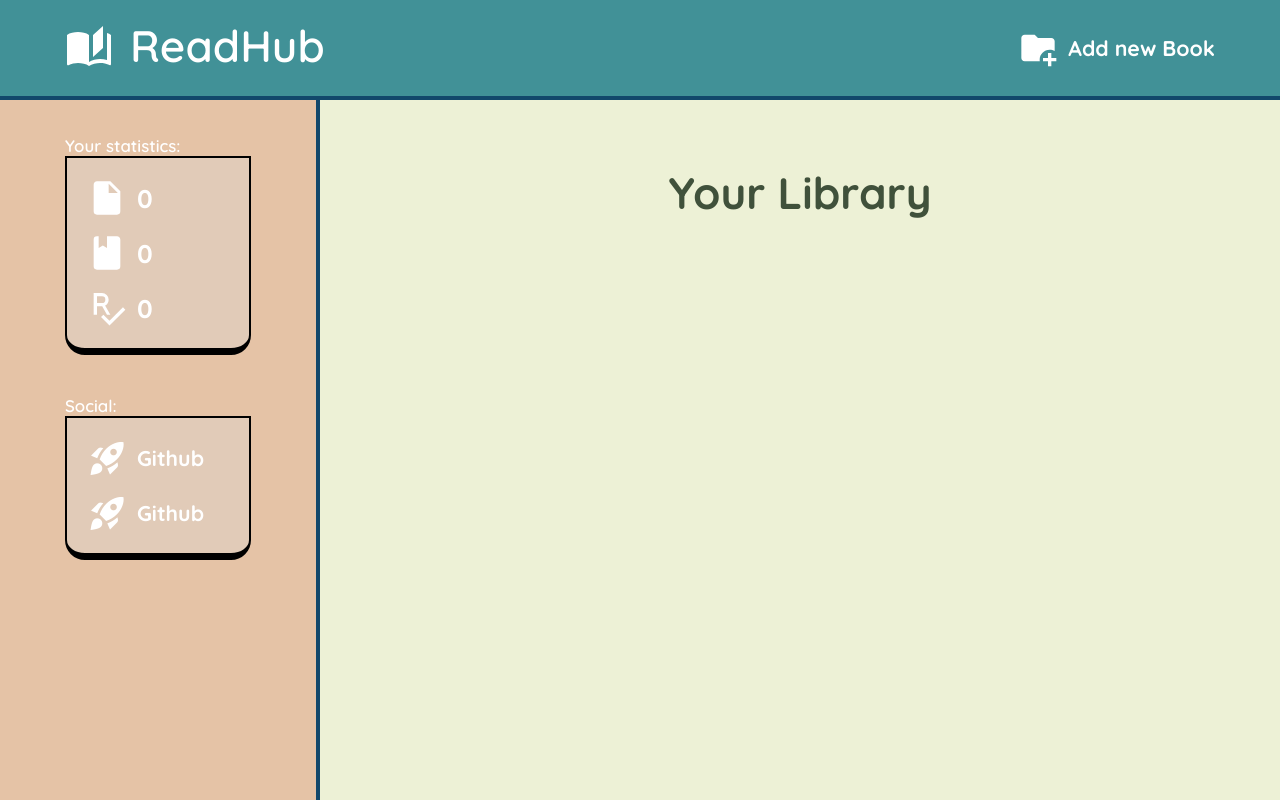
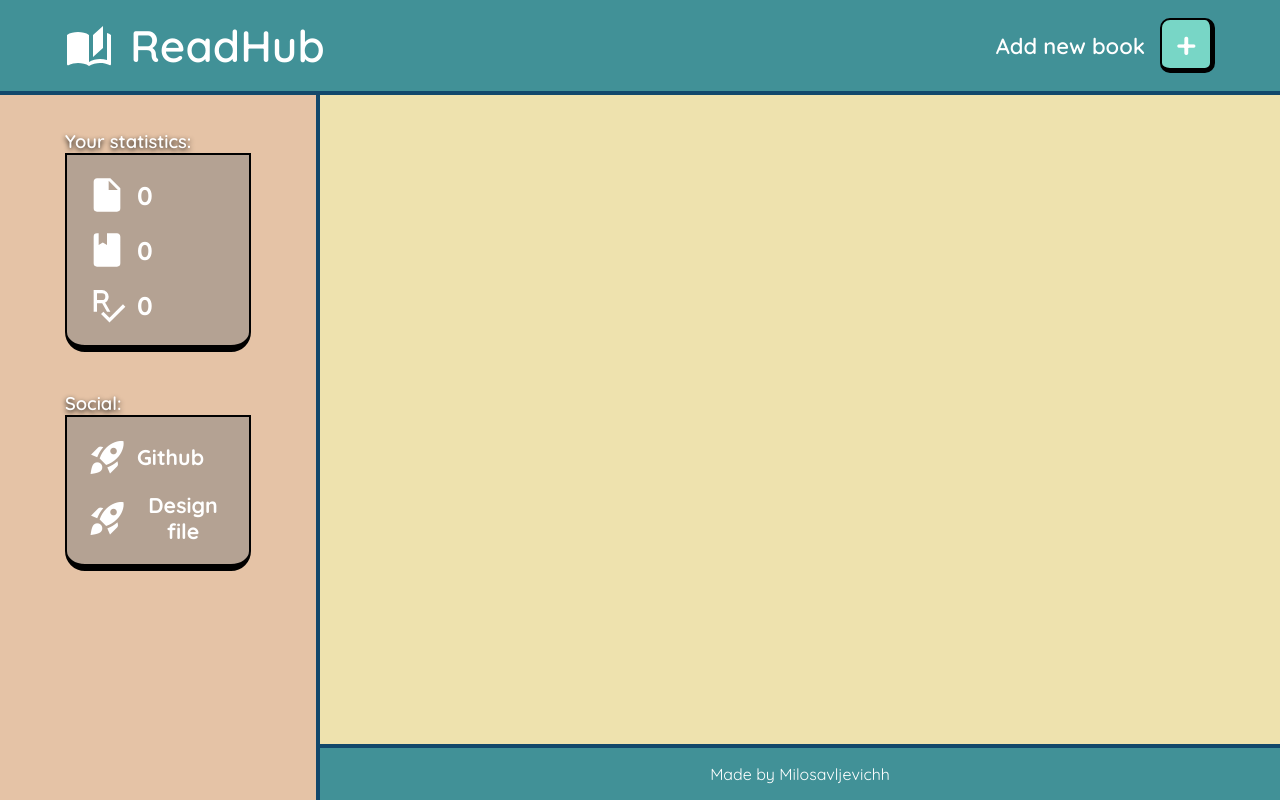
Before and after one commit to Milosavljevichh/Book_Library, a plain HTML site: page index.html in a window 1280 px wide. Drawn offline with nearby package versions, Linux system fonts and the light colour scheme.

Commit message:
modified style

```diff
--- a/index.html
+++ b/index.html
@@ -32,10 +32,12 @@
                 <svg xmlns="http://www.w3.org/2000/svg" height=3em fill="white" viewBox="0 0 24 24"><title>book-open-page-variant</title><path d="M19 2L14 6.5V17.5L19 13V2M6.5 5C4.55 5 2.45 5.4 1 6.5V21.16C1 21.41 1.25 21.66 1.5 21.66C1.6 21.66 1.65 21.59 1.75 21.59C3.1 20.94 5.05 20.5 6.5 20.5C8.45 20.5 10.55 20.9 12 22C13.35 21.15 15.8 20.5 17.5 20.5C19.15 20.5 20.85 20.81 22.25 21.56C22.35 21.61 22.4 21.59 22.5 21.59C22.75 21.59 23 21.34 23 21.09V6.5C22.4 6.05 21.75 5.75 21 5.5V19C19.9 18.65 18.7 18.5 17.5 18.5C15.8 18.5 13.35 19.15 12 20V6.5C10.55 5.4 8.45 5 6.5 5Z" /></svg>
                 <h1>ReadHub</h1>
             </div>
-            <button class="menu-item" onclick="displayForm()" data-open-modal>
-                <svg xmlns="http://www.w3.org/2000/svg" height=3em fill="white" viewBox="0 0 24 24"><title>folder-plus</title><path d="M13 19C13 19.34 13.04 19.67 13.09 20H4C2.9 20 2 19.11 2 18V6C2 4.89 2.89 4 4 4H10L12 6H20C21.1 6 22 6.89 22 8V13.81C21.12 13.3 20.1 13 19 13C15.69 13 13 15.69 13 19M20 18V15H18V18H15V20H18V23H20V20H23V18H20Z" /></svg>
-                <p>Add new Book</p>
-            </button>
+            <div class="addBookBtn">
+                <p>Add new book</p>
+                <button class="menu-item" onclick="displayForm()" data-open-modal>
+                    +
+                </button>
+            </div>
         </div>
         <div class="sidebar">
 
@@ -69,7 +71,7 @@
                         <button class="menu-item">
                             <span class="material-symbols-outlined" id="rocket-icon">rocket_launch</span>
                             <a href="https://github.com/Milosavljevichh">
-                                <p>Github</p>
+                                <p>Design file</p>
                             </a>
                         </button>
                     </div>
@@ -77,11 +79,13 @@
             </div>
         </div>
         <div class="container">
-            <h1 class="page-title">Your Library</h1>
             <div class="books-container">
 
             </div>
         </div>
+        <div class="footer">
+            <p>Made by Milosavljevichh</p>
+        </div>
     </div>
 </body>
 </html>
--- a/script.js
+++ b/script.js
@@ -161,7 +161,10 @@ myLibrary.forEach((book) => {
 
 
     //appending card
-    card.append(cardSectionTitle, cardSectionAuthor, cardSectionPages, cardSectionRead, cardSectionDelete)
+    const sectionContainer = document.createElement("div");
+    sectionContainer.classList.add("sectionContainer")
+    sectionContainer.append(cardSectionTitle, cardSectionAuthor, cardSectionPages,cardSectionRead)
+    card.append(sectionContainer, cardSectionDelete)
     booksContainer.appendChild(card)
 }
 })
--- a/style.css
+++ b/style.css
@@ -10,7 +10,7 @@ body {
 }
 
 body {
-    background-color: #EDF1D6;
+    background-color: var(--sidebar-pinkish);
 }
 
 a {
@@ -26,14 +26,18 @@ a::after {
     --light-blue-bg: #419197;
     --dark-blue-border: #12486B;
     --sidebar-pinkish: #E5C3A6;
-    --sidebar-section-bg: #E1CBB8;
+    --sidebar-section-bg: #B4A293;
+    --addBtn-blue: #78D6C6;
+    --bg-color: #EEE2AE;
+    --footer-blue: #419197;
 }
 
 .menu-title {
     color: #b3b3b3;
     font-family: quicksand;
-    font-size: 1.05em;
+    font-size: 1.15em;
     font-weight: 600;
+    text-shadow: 0px 2px 5px black;
 }
 
 .dialog-btns {
@@ -82,6 +86,22 @@ a::after {
     padding: 18px 65px 18px 65px;
 }
 
+.footer {
+    grid-column: 2 / 3;
+    display: flex;
+    align-items: center;
+    justify-content: center;
+    background-color: var(--footer-blue);
+    border-top: solid 4.5px var(--dark-blue-border);
+    padding: 16px;
+
+}
+
+.footer p {
+    font-family: quicksand;
+    color: white;
+}
+
 .container {
     display: grid;
     gap: 50px;
@@ -90,6 +110,7 @@ a::after {
 .sidebar {
     background-color: var(--sidebar-pinkish);
     border-right: solid 4.5px var(--dark-blue-border);
+    grid-row: 2/4;
 }
 
 .sidebar-limit {
@@ -157,7 +178,7 @@ a::after {
     gap: 17px;
     color: white;
     justify-self: center;
-    align-self: flex-start;
+    align-self: center;
 }
 
 .deleteBtn {
@@ -172,7 +193,6 @@ a::after {
     color: white;
     width: 40px;
     height: 40px;
-    margin-top: 15px;
     transition: all .4s;
 }
 
@@ -182,7 +202,10 @@ a::after {
     display: flex;
     gap: 16px;
     align-items: center;
-    justify-content: center;
+    justify-content: flex-end;
+    grid-row: 2/3;
+    margin-bottom: 20px;
+    margin-right: 20px;
 }
 
 .deleteBtn:hover {
@@ -295,9 +318,10 @@ dialog::backdrop {
 .books-container {
     display: grid;
     grid-template-columns: repeat(auto-fill, minmax(300px, 1fr));
-    gap: 15px;
+    gap: 45px;
     padding: 25px;
     justify-items: center;
+    background-color: var(--bg-color);
 }
 
 .card {
@@ -308,13 +332,13 @@ dialog::backdrop {
     color: #EDF1D6;
     border-radius: 15px;
     display: grid;
-    grid-template-rows: repeat(5, 1fr);
+    /* grid-template-columns: repeat(2, 1fr); */
+    grid-template-rows: 2fr 1fr;
     align-items: center;
-    justify-content: start;
     gap: 10px;
-    padding: 40px 25px 40px 25px;
-    width: 245px;
-    height: fit-content;
+    /* padding: 40px 25px 40px 25px; */
+    width: 100%;
+    height: 305px;
 }
 
 .card p {
@@ -324,3 +348,39 @@ dialog::backdrop {
 .card h3 {
     font-size: 1.3em;
 }
+
+.sectionContainer {
+    min-width: 100%;
+    margin: 20px;
+}
+
+.addBookBtn {
+    display: flex;
+    align-items: center;
+    gap: 15px;
+}
+
+.addBookBtn p, button {
+    font-family: quicksand;
+    color: white;
+}
+
+.addBookBtn p {
+    font-size: 22px;
+    font-weight: 600;
+}
+
+.addBookBtn button{
+    font-size: 36px;
+    font-weight: 600;
+    background-color: var(--addBtn-blue);
+    border: solid 2px black;
+    border-bottom: solid 5px black;
+    border-right: solid 5px black;
+    width: 55px;
+    height: 55px;
+    border-radius: 10px;
+    display: flex;
+    align-items: center;
+    justify-content: center;
+}
```
